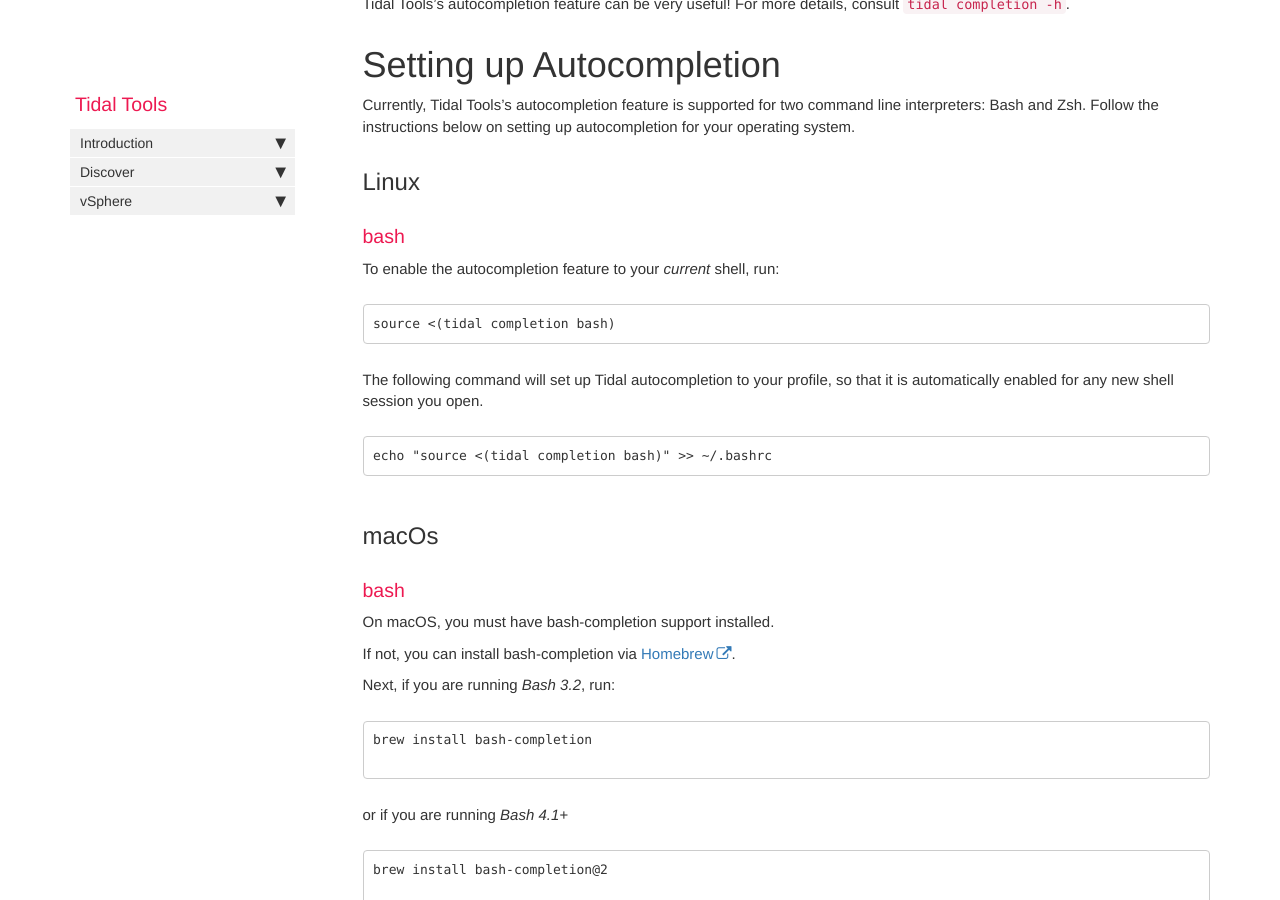
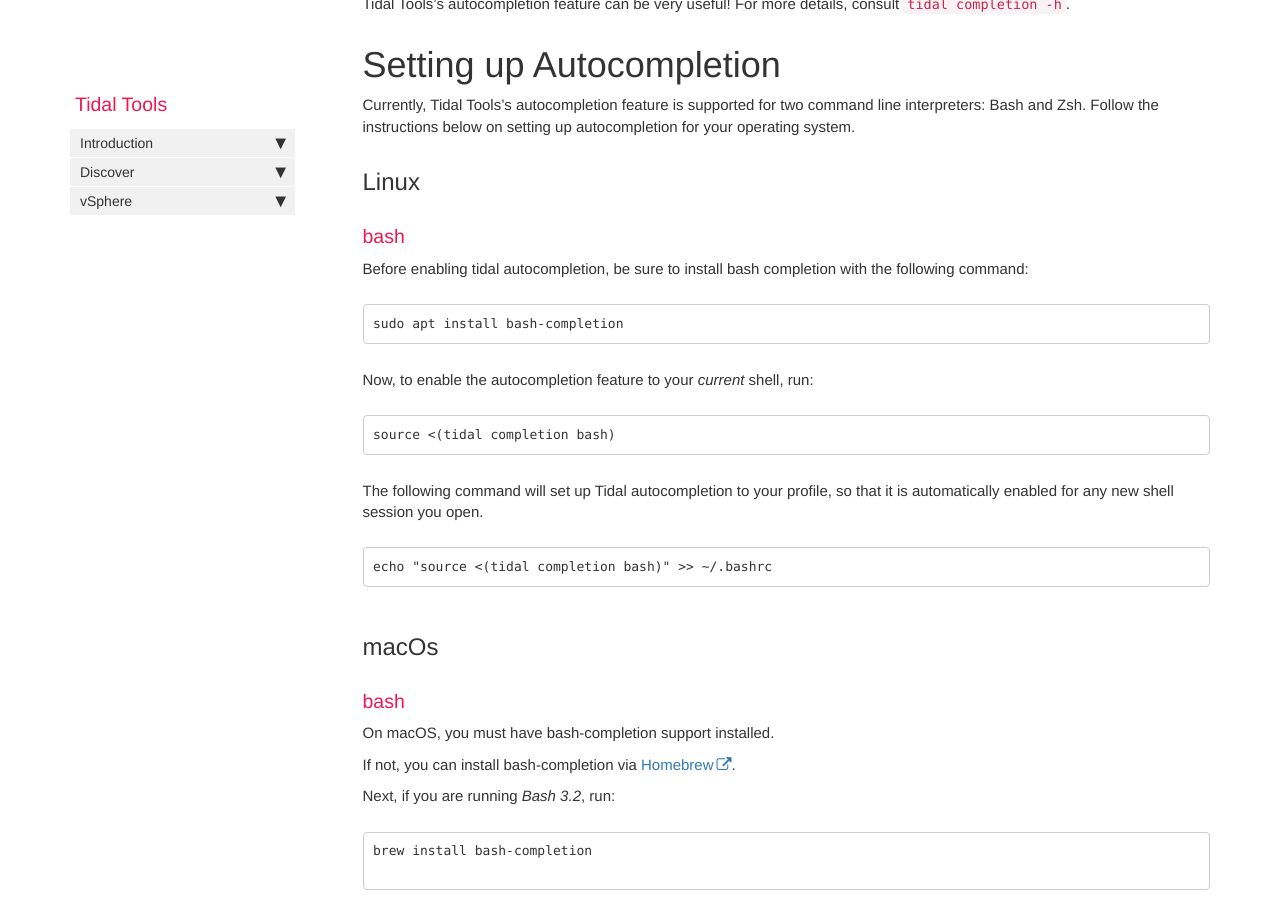
Before and after one commit to tidalmigrations/tidalmigrations.github.io, a Jekyll site: the page built from pages/tidal tools/autocomplete.md, in a window 1280 px wide and 900 px high, scrolled down 545 px. Built offline with Jekyll 4.4.1, drawn with Linux system fonts in a browser that asks for light colours; nearby versions of some CDN libraries; comment, search, counter and statistics services are not loaded.

Commit message:
add extra step to guide for autocompletion to work

````diff
--- a/pages/tidal tools/autocomplete.md
+++ b/pages/tidal tools/autocomplete.md
@@ -24,7 +24,14 @@ Follow the instructions below on setting up autocompletion for your operating sy
 ## Linux
 
 ### bash
-To enable the autocompletion feature to your *current* shell, run:
+
+Before enabling tidal autocompletion, be sure to install bash completion with the following command:
+
+```
+sudo apt install bash-completion
+```
+
+Now, to enable the autocompletion feature to your *current* shell, run:
 ```
 source <(tidal completion bash)
 ```
````
